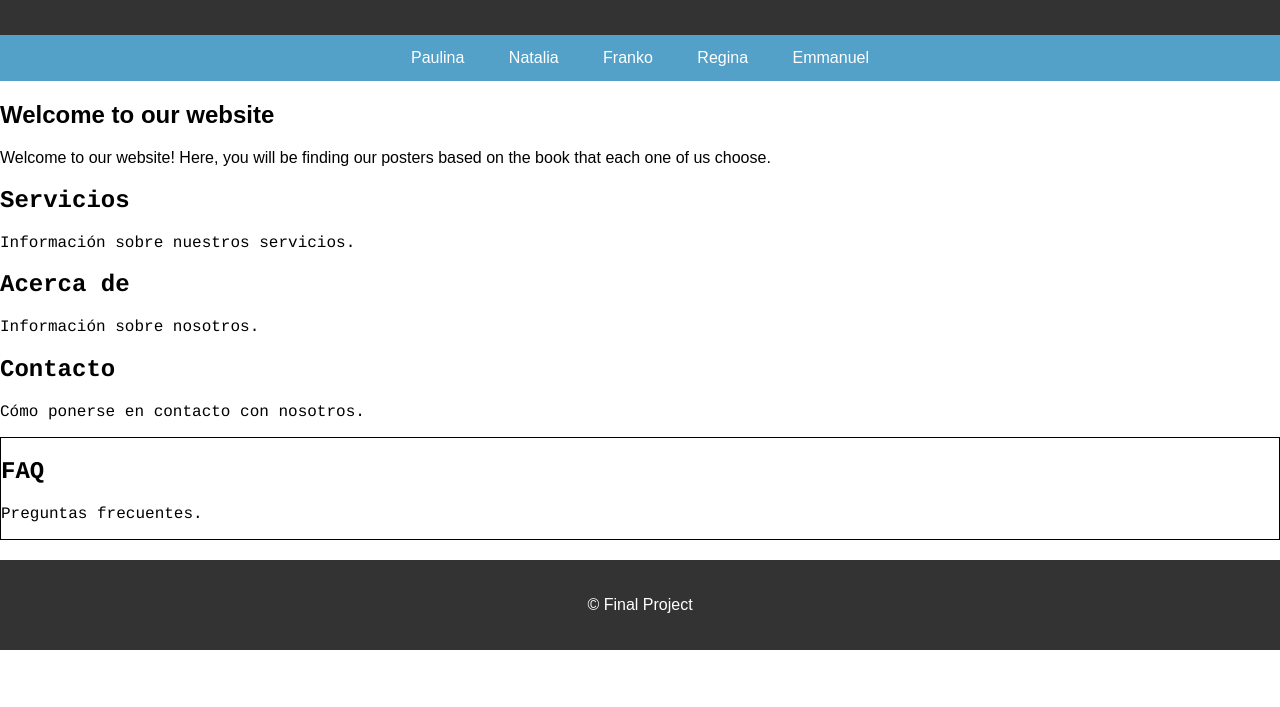
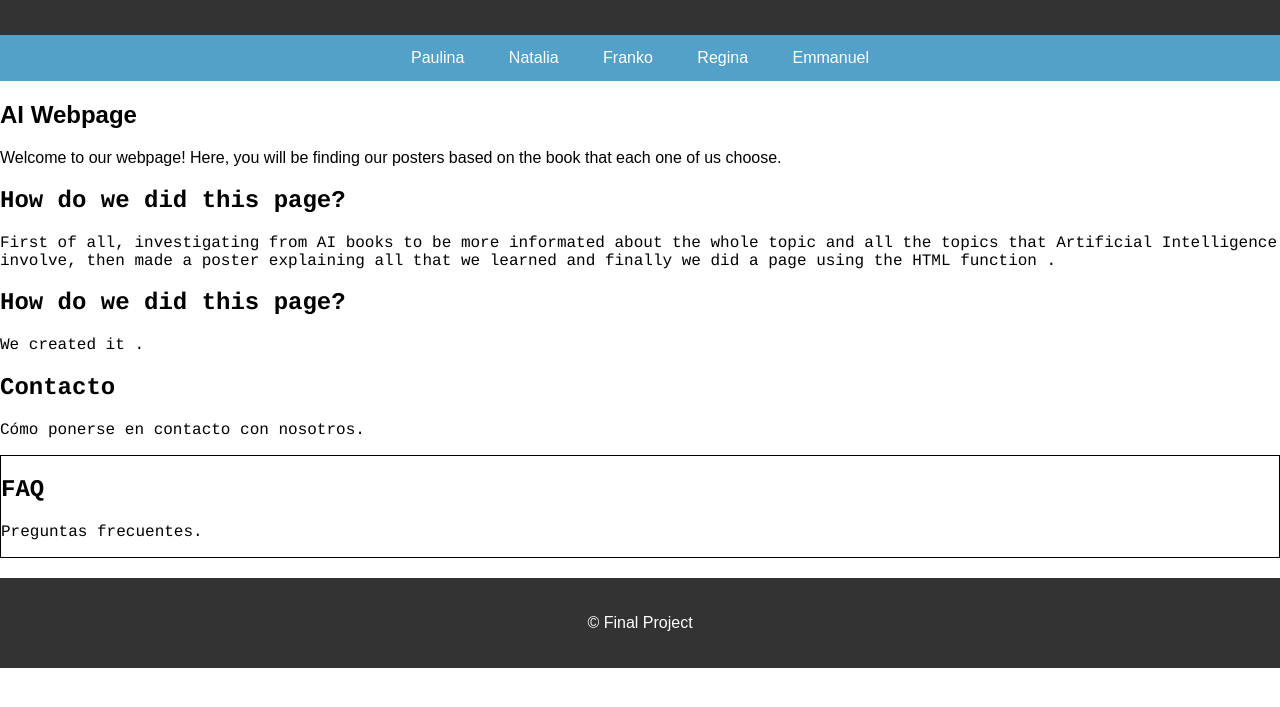
Before and after one commit to TechnoCholo/8B-TEAM3, a plain HTML site: page index.html in a window 1280 px wide. Shown: the part 77-784 px from the top of the page. Drawn offline with Linux system fonts and the light colour scheme.

Commit message:
Update index.html

```diff
--- a/index.html
+++ b/index.html
@@ -98,20 +98,20 @@ Fantasy
     <main>
         <!-- Sección de inicio -->
         <section id="home">
-            <h2>Welcome to our website</h2>
-            <p>Welcome to our website! Here, you will be finding our posters based on the book that each one of us choose.</p>
+            <h2>AI Webpage</h2>
+            <p>Welcome to our webpage! Here, you will be finding our posters based on the book that each one of us choose.</p>
         </section>
 
         <!-- Sección de servicios -->
         <section id="services">
-            <h2>Servicios</h2>
-            <p>Información sobre nuestros servicios.</p>
+            <h2>How do we did this page?</h2>
+            <p> First of all, investigating from AI books to be more informated about the whole topic and all the topics that Artificial Intelligence involve, then made a poster explaining all that we learned and finally we did a page using the HTML function .</p>
         </section>
 
         <!-- Sección acerca de -->
         <section id="about">
-            <h2>Acerca de</h2>
-            <p>Información sobre nosotros.</p>
+            <h2>How do we did this page?</h2>
+            <p>We created it .</p>
         </section>
 
         <!-- Sección de contacto -->
```
